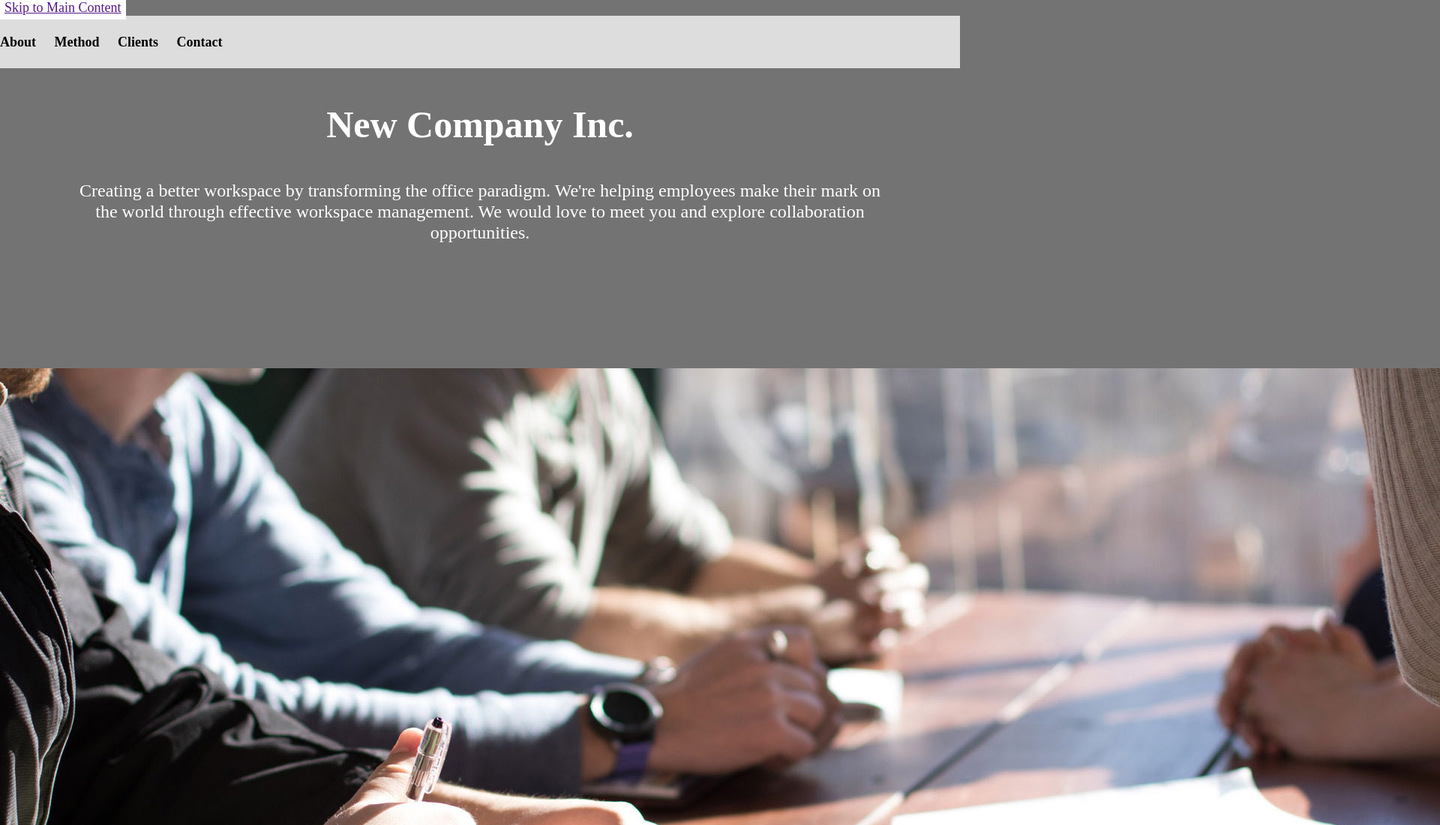
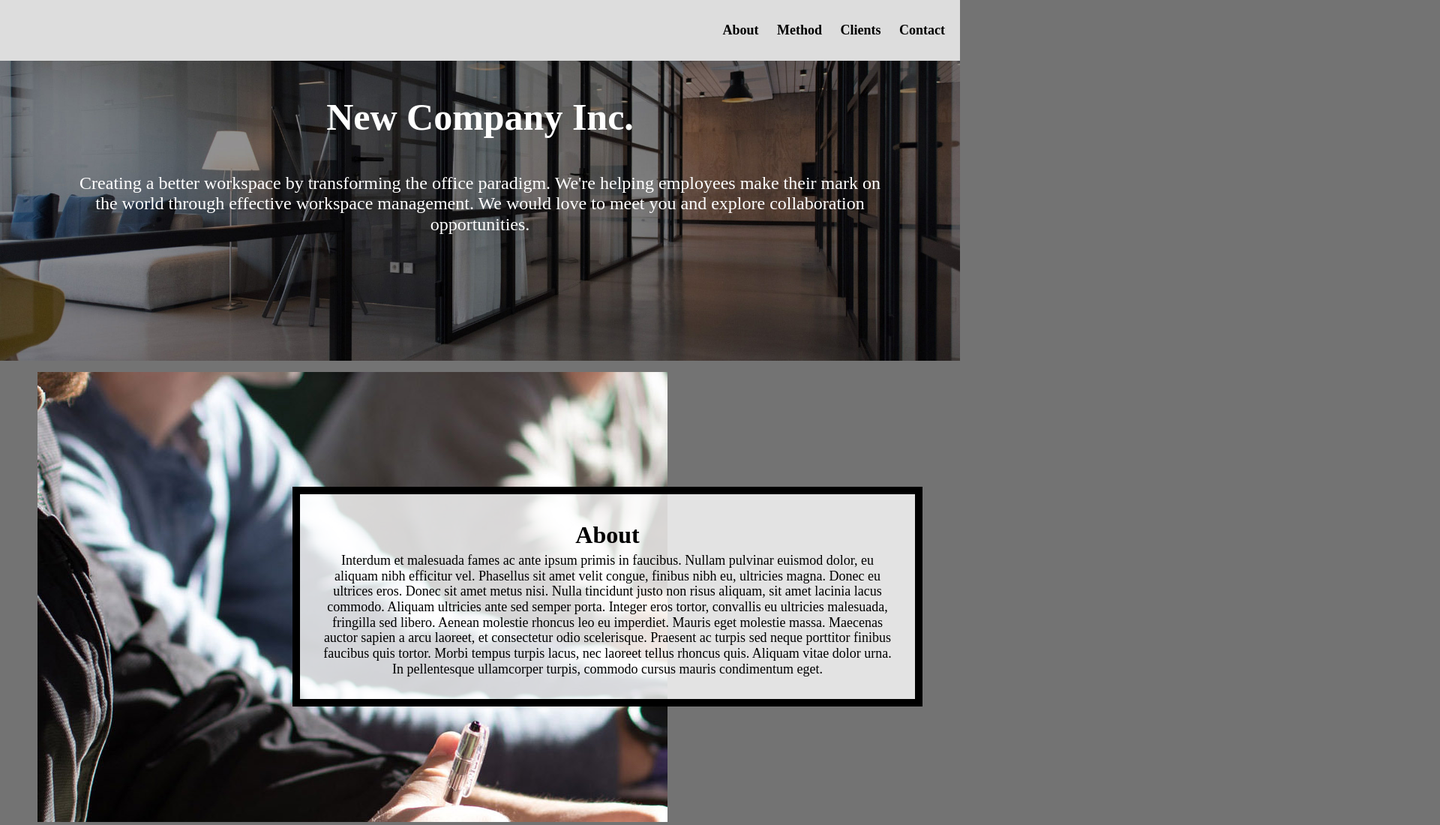
Before and after one commit to DeekshaKini09/hw3_2025, a plain HTML site: page index.html in a window 1280 px wide. Shown: the top 1100 px of the page at 75% size, 1920 px wide, since content can reach past the window. Drawn offline with Linux system fonts and the light colour scheme.

Commit message:
Add files via upload

```diff
--- a/css/style.css
+++ b/css/style.css
@@ -3,47 +3,129 @@
 
 /* Step 1: Write selector/rule property to add an underline when
 links in the navigation are in the hover or focus state.*/
-
-
+nav a:hover,
+nav a:focus {
+  text-decoration: underline;
+}
 
 /* Step 2a: Write selector/rule property to position the default position for the skip class element*/
-
+.skip {
+  position: absolute;
+  top: -40px;
+  left: 0;
+}
 
 /* Step 2b: Write selector/rule property to position the skip class element when it is in focus*/
-
+.skip:focus {
+  top: 20px;
+}
 
 /* Step 3: Write selector/rule property to style all elements when in focus*/
-
-
+*:focus {
+  outline: 2px solid;
+}
 
 /* Step 4: Write selector/rule property to style the container */
-
+.container {
+  display: grid;
+  grid-template-columns: 1fr 5fr 1fr;
+  row-gap: 15px;
+}
 
 /* Step 5: Write selector/rule property to add the background image to the
 first div in the grid  and place it in the grid. */
-
-
+.container > *:first-child {
+  grid-column: 1 / -1;
+  background-image: url("../images/header.jpg");
+  background-repeat: no-repeat;
+  background-size: cover;
+  background-attachment: fixed;
+}
 
 /* Steps 6 and 7: Write the selector/rule properties to add place the next elements in the next
  four rows in the grid. */
 
-      /*This will be a lot of rules.... but be strategic and combine seletors*/
+/*This will be a lot of rules.... but be strategic and combine seletors*/
+.about,
+.method,
+.clients,
+.contact {
+  grid-column: 2 / span 1;
+}
 
+.about {
+  grid-row: 2;
+}
+.method {
+  grid-row: 3;
+}
+.clients {
+  grid-row: 4;
+}
+.contact {
+  grid-row: 5;
+}
 
- /* Step 8: Write the selector/rule property to style the .text-block class. */
+.about-image,
+.method-image,
+.clients-image,
+.contact-image {
+  grid-column: 1 / -1;
+  max-height: 600px;
+  overflow: hidden;
+}
 
+.about-image {
+  grid-row: 2;
+}
+.method-image {
+  grid-row: 3;
+}
+.clients-image {
+  grid-row: 4;
+}
+.contact-image {
+  grid-row: 5;
+}
+
+/* Step 8: Write the selector/rule property to style the .text-block class. */
+.text-block {
+  justify-self: center;
+  align-self: center;
+  text-align: center;
+}
 
 /* Add your media query here */
+@media screen and (min-width: 800px) {
+  /* Step 9: Write the selector/rule property to style the nav element */
+  nav {
+    padding: 30px 0; /* Padding only top & bottom */
+    text-align: right; /* Aligns links to right */
+  }
 
+  /* Step 10: Update the .container class */
+  .container {
+    grid-template-columns: 50px auto 500px auto 50px;
+  }
 
-  /* Step 9: Write the selector/rule property to style the nav element */
+  /* Step 11: Adjust grid for text sections */
+  .about,
+  .clients,
+  .method-image,
+  .contact-image {
+    grid-column: 3 / span 2;
+  }
 
+  .method,
+  .contact,
+  .about-image,
+  .clients-image {
+    grid-column: 2 / span 2;
+  }
 
-  /* Step 10: Write the selector/rule property to update the .container class */
-
-
-  /* Steps 11 and 12: Update the grid-column property of the grid's children (where-needed)*/
-
-
-
- /* Step 13:Write the selector/rule property to update the .text-block class */
+  /* Step 12: Style the .text-block */
+  .text-block {
+    max-height: 250px;
+    overflow: auto; /* Ensures content is reachable */
+  }
+}
--- a/index.html
+++ b/index.html
@@ -1,72 +1,127 @@
 <!DOCTYPE html>
 <html lang="en">
   <head>
-    <meta charset="utf-8">
-    <meta name="viewport" content="width=device-width, initial-scale=1.0">
-    <link rel="icon" type="image/png" href="images/logo-drk.png">
-    <link rel="stylesheet" type="text/css" href="css/style.css">
-    <link rel="stylesheet" type="text/css" href="css/html5reset.css">
-    <link rel="stylesheet" type="text/css" href="css/starter_style.css">
+    <meta charset="utf-8" />
+    <meta name="viewport" content="width=device-width, initial-scale=1.0" />
+    <link rel="icon" type="image/png" href="images/logo-drk.png" />
+    <link rel="stylesheet" type="text/css" href="css/html5reset.css" />
+    <link rel="stylesheet" type="text/css" href="css/starter_style.css" />
+    <link rel="stylesheet" type="text/css" href="css/style.css" />
     <title>Newer Company Inc.</title>
   </head>
   <body>
-    <div class="skip"><a href="">Skip to Main Content</a></div>
+    <a href="#main" class="skip" tabindex="0">Skip to Main Content</a>
     <header>
       <nav>
-          <ul>
-            <li><a href="">About</a></li>
-            <li><a href="">Method</a></li>
-            <li><a href="">Clients</a></li>
-            <li><a href="">Contact</a></li>
-          </ul>
-        </nav>
+        <ul>
+          <li><a href="#about">About</a></li>
+          <li><a href="#method">Method</a></li>
+          <li><a href="#clients">Clients</a></li>
+          <li><a href="#contact">Contact</a></li>
+        </ul>
+      </nav>
     </header>
     <main class="container" id="main">
       <div class="overview">
         <h1>New Company Inc.</h1>
-        <p>Creating a better workspace by transforming the office paradigm. We're helping employees make their mark on the world through effective workspace management.  We would love to meet you and explore collaboration opportunities.</p>
+        <p>
+          Creating a better workspace by transforming the office paradigm. We're
+          helping employees make their mark on the world through effective
+          workspace management. We would love to meet you and explore
+          collaboration opportunities.
+        </p>
       </div>
 
       <div class="about-image" id="about">
-        <img src="images/about.jpg" alt=""/>
+        <img src="images/about.jpg" alt="" />
       </div>
 
       <div class="about text-block">
         <h2>About</h2>
-        <p>Interdum et malesuada fames ac ante ipsum primis in faucibus. Nullam pulvinar euismod dolor, eu aliquam nibh efficitur vel. Phasellus sit amet velit congue, finibus nibh eu, ultricies magna. Donec eu ultrices eros. Donec sit amet metus nisi. Nulla tincidunt justo non risus aliquam, sit amet lacinia lacus commodo. Aliquam ultricies ante sed semper porta. Integer eros tortor, convallis eu ultricies malesuada, fringilla sed libero. Aenean molestie rhoncus leo eu imperdiet. Mauris eget molestie massa. Maecenas auctor sapien a arcu laoreet, et consectetur odio scelerisque. Praesent ac turpis sed neque porttitor finibus faucibus quis tortor. Morbi tempus turpis lacus, nec laoreet tellus rhoncus quis. Aliquam vitae dolor urna. In pellentesque ullamcorper turpis, commodo cursus mauris condimentum eget.</p>
+        <p>
+          Interdum et malesuada fames ac ante ipsum primis in faucibus. Nullam
+          pulvinar euismod dolor, eu aliquam nibh efficitur vel. Phasellus sit
+          amet velit congue, finibus nibh eu, ultricies magna. Donec eu ultrices
+          eros. Donec sit amet metus nisi. Nulla tincidunt justo non risus
+          aliquam, sit amet lacinia lacus commodo. Aliquam ultricies ante sed
+          semper porta. Integer eros tortor, convallis eu ultricies malesuada,
+          fringilla sed libero. Aenean molestie rhoncus leo eu imperdiet. Mauris
+          eget molestie massa. Maecenas auctor sapien a arcu laoreet, et
+          consectetur odio scelerisque. Praesent ac turpis sed neque porttitor
+          finibus faucibus quis tortor. Morbi tempus turpis lacus, nec laoreet
+          tellus rhoncus quis. Aliquam vitae dolor urna. In pellentesque
+          ullamcorper turpis, commodo cursus mauris condimentum eget.
+        </p>
       </div>
 
       <div class="method-image" id="method">
-        <img src="images/method.jpg" alt=""/>
+        <img src="images/method.jpg" alt="" />
       </div>
 
       <div class="method text-block">
         <h2>Method</h2>
-        <p>Praesent eu lorem sed eros pellentesque tincidunt. Duis nec dapibus dui. Curabitur cursus dapibus lectus, at molestie ipsum hendrerit eget. Aliquam magna ipsum, gravida et ligula id, tincidunt facilisis arcu. In blandit, magna a pretium mollis, mauris odio cursus eros, tempor rutrum diam est non enim. Nunc porttitor imperdiet placerat. Mauris aliquam, purus nec viverra placerat, ipsum est sollicitudin ipsum, vel lacinia justo justo rutrum libero.</p>
-        <p>Praesent eu lorem sed eros pellentesque tincidunt. Duis nec dapibus dui. Curabitur cursus dapibus lectus, at molestie ipsum hendrerit eget. Aliquam magna ipsum, gravida et ligula id, tincidunt facilisis arcu. In blandit, magna a pretium mollis, mauris odio cursus eros, tempor rutrum diam est non enim. Nunc porttitor imperdiet placerat. Mauris aliquam, purus nec viverra placerat, ipsum est sollicitudin ipsum, vel lacinia justo justo rutrum libero.</p>
+        <p>
+          Praesent eu lorem sed eros pellentesque tincidunt. Duis nec dapibus
+          dui. Curabitur cursus dapibus lectus, at molestie ipsum hendrerit
+          eget. Aliquam magna ipsum, gravida et ligula id, tincidunt facilisis
+          arcu. In blandit, magna a pretium mollis, mauris odio cursus eros,
+          tempor rutrum diam est non enim. Nunc porttitor imperdiet placerat.
+          Mauris aliquam, purus nec viverra placerat, ipsum est sollicitudin
+          ipsum, vel lacinia justo justo rutrum libero.
+        </p>
+        <p>
+          Praesent eu lorem sed eros pellentesque tincidunt. Duis nec dapibus
+          dui. Curabitur cursus dapibus lectus, at molestie ipsum hendrerit
+          eget. Aliquam magna ipsum, gravida et ligula id, tincidunt facilisis
+          arcu. In blandit, magna a pretium mollis, mauris odio cursus eros,
+          tempor rutrum diam est non enim. Nunc porttitor imperdiet placerat.
+          Mauris aliquam, purus nec viverra placerat, ipsum est sollicitudin
+          ipsum, vel lacinia justo justo rutrum libero.
+        </p>
       </div>
 
       <div class="clients-image" id="clients">
-        <img src="images/clients.jpg" alt=""/>
+        <img src="images/clients.jpg" alt="" />
       </div>
 
       <div class="clients text-block">
         <h2>Clients</h2>
-        <p>Nullam accumsan efficitur accumsan. Nunc arcu ante, iaculis nec leo vel, iaculis cursus odio. Vestibulum at elit eu nisi finibus placerat ac a lorem. Donec congue iaculis quam, non tempor ipsum accumsan et. Duis risus tellus, maximus sit amet varius pulvinar, faucibus in orci. Morbi ac placerat lectus. Sed leo augue, fringilla eu viverra auctor, dapibus vitae odio. Quisque non porttitor sem, vitae dictum tortor. Maecenas interdum sollicitudin mattis. Pellentesque accumsan elit eget placerat finibus. Phasellus eget elit quis est mattis porta non non metus. Pellentesque lacus dui, tempor ac elit at, convallis ultricies velit. Fusce viverra dui dui, vitae feugiat erat ornare sit amet. Maecenas diam ligula, venenatis id dignissim et, convallis non tellus. Aenean vehicula laoreet vehicula.</p>
+        <p>
+          Nullam accumsan efficitur accumsan. Nunc arcu ante, iaculis nec leo
+          vel, iaculis cursus odio. Vestibulum at elit eu nisi finibus placerat
+          ac a lorem. Donec congue iaculis quam, non tempor ipsum accumsan et.
+          Duis risus tellus, maximus sit amet varius pulvinar, faucibus in orci.
+          Morbi ac placerat lectus. Sed leo augue, fringilla eu viverra auctor,
+          dapibus vitae odio. Quisque non porttitor sem, vitae dictum tortor.
+          Maecenas interdum sollicitudin mattis. Pellentesque accumsan elit eget
+          placerat finibus. Phasellus eget elit quis est mattis porta non non
+          metus. Pellentesque lacus dui, tempor ac elit at, convallis ultricies
+          velit. Fusce viverra dui dui, vitae feugiat erat ornare sit amet.
+          Maecenas diam ligula, venenatis id dignissim et, convallis non tellus.
+          Aenean vehicula laoreet vehicula.
+        </p>
       </div>
 
       <div class="contact-image" id="contact">
-        <img src="images/contact.jpg" alt =""/>
+        <img src="images/contact.jpg" alt="" />
       </div>
 
       <div class="contact text-block">
         <h2>Contact</h2>
-        <p>Etiam dolor ex, vehicula nec augue in, lobortis volutpat turpis. Pellentesque vel vestibulum metus. Nam luctus porta sapien a malesuada. Nunc porttitor imperdiet placerat. Mauris aliquam, purus nec viverra placerat, ipsum est sollicitudin ipsum, vel lacinia justo justo rutrum libero.</p>
+        <p>
+          Etiam dolor ex, vehicula nec augue in, lobortis volutpat turpis.
+          Pellentesque vel vestibulum metus. Nam luctus porta sapien a
+          malesuada. Nunc porttitor imperdiet placerat. Mauris aliquam, purus
+          nec viverra placerat, ipsum est sollicitudin ipsum, vel lacinia justo
+          justo rutrum libero.
+        </p>
       </div>
-  </main>
+    </main>
     <footer>
-      <p>University of Michigan School of Information <br/>
-        &copy; Colleen van Lent, Drew Asselin - Web Design 2019-2020</p>
+      <p>
+        University of Michigan School of Information <br />
+        &copy; Colleen van Lent, Drew Asselin - Web Design 2019-2020
+      </p>
     </footer>
   </body>
 </html>
```
